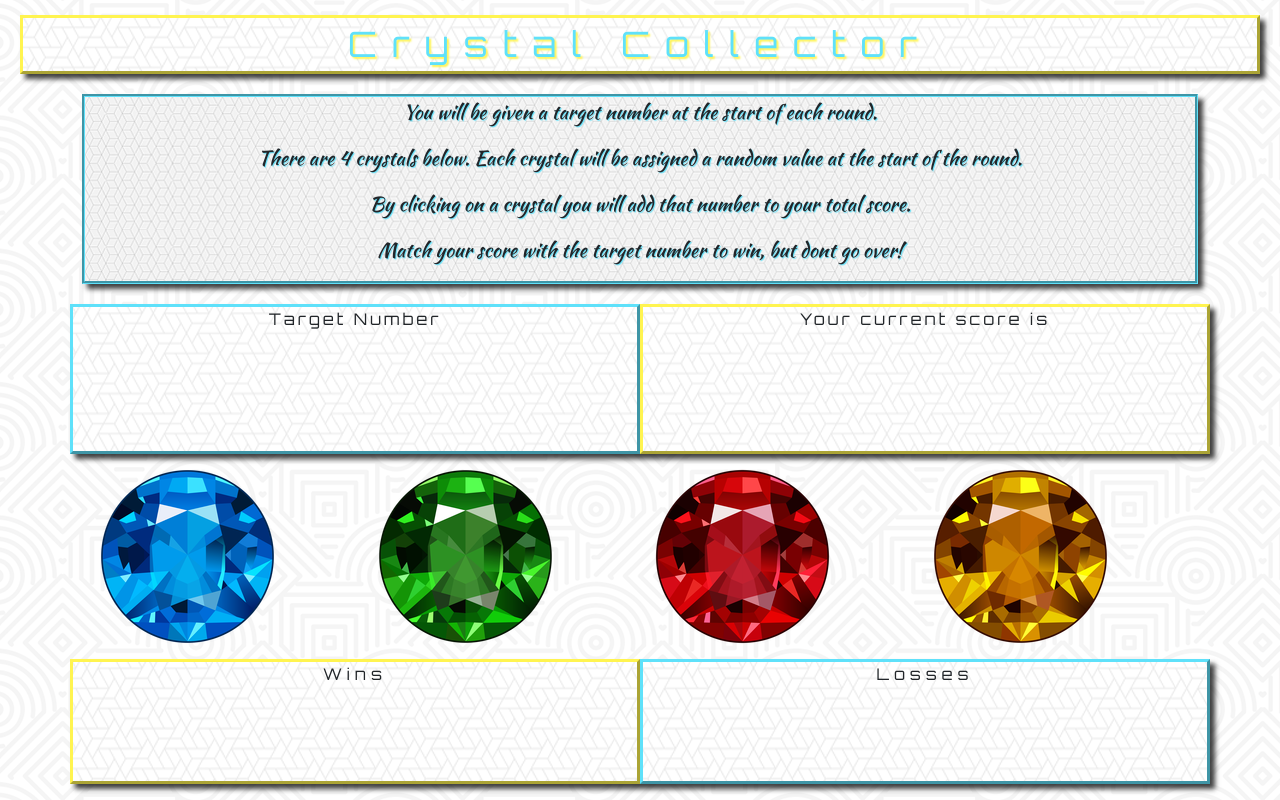
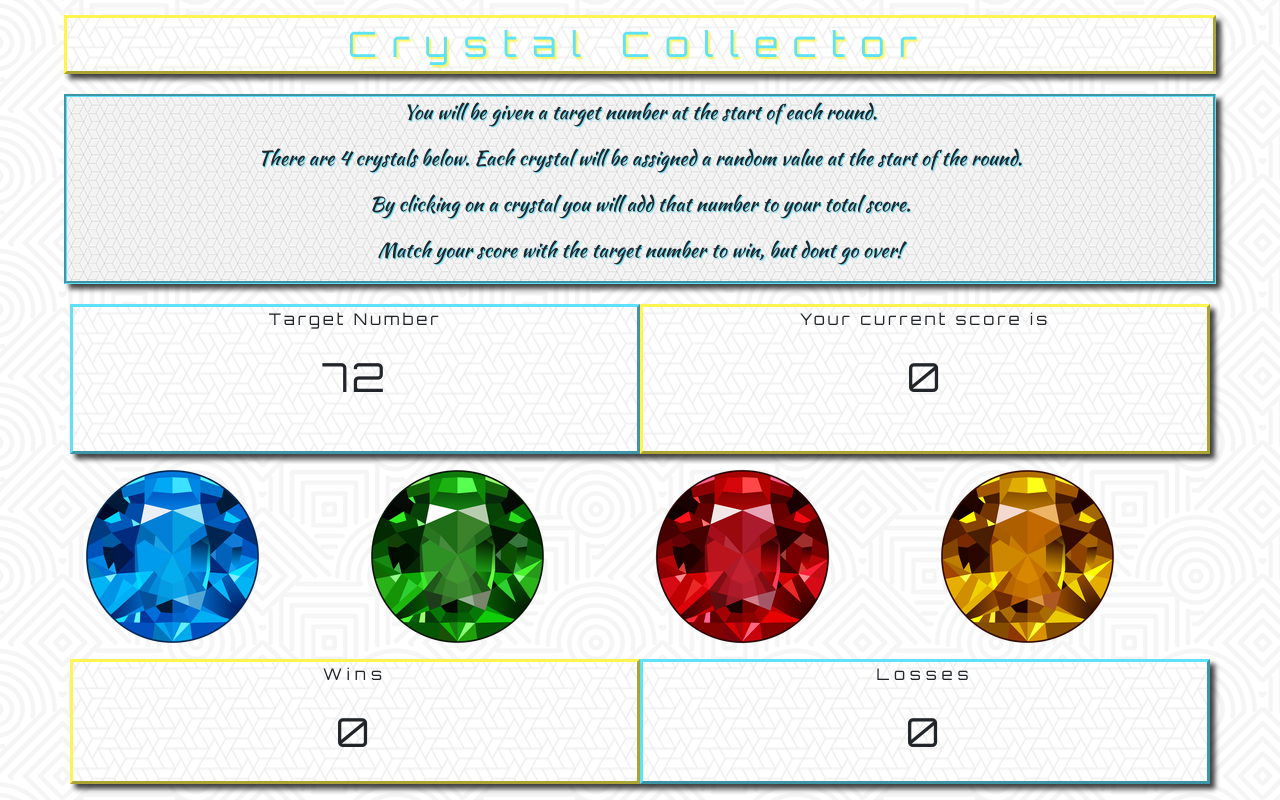
Before and after one commit to connorbreault/Crystal-Collector, a plain HTML site: page index.html in a window 1280 px wide. Drawn offline with nearby package versions, Linux system fonts and the light colour scheme.

Commit message:
javascript added, having issues with the score tracking function

```diff
--- a/assets/css/style.css
+++ b/assets/css/style.css
@@ -2,7 +2,7 @@ body {
     background: url(../images/hypnotize.png)
 }
 #everything {
-    margin: 15px 20px;
+    margin: 15px auto;
 }
 #header {
     text-align: center;
@@ -16,6 +16,8 @@ body {
     -webkit-box-shadow: 5px 5px 5px 0px rgba(0,0,0,0.75);
     -moz-box-shadow: 5px 5px 5px 0px rgba(0,0,0,0.75);
     box-shadow: 5px 5px 5px 0px rgba(0,0,0,0.75);
+    width: 90%;
+    margin: auto;
 }
 #instructions {
     text-align: center;
@@ -35,33 +37,44 @@ body {
     font-family: 'Orbitron', sans-serif;
     height: 150px;
     letter-spacing: 3px;
+    margin-bottom: 15px;
     background: url(../images/what-the-hex.png);
     -webkit-box-shadow: 5px 5px 5px 0px rgba(0,0,0,0.75);
     -moz-box-shadow: 5px 5px 5px 0px rgba(0,0,0,0.75);
     box-shadow: 5px 5px 5px 0px rgba(0,0,0,0.75);
 }
-#targetNumber{
+#targetBox{
     border: #5fe1fa outset;
 }
-#yourScore {
+#targetNumber {
+    font-size: 40px;
+}
+#yourScoreBox {
     border: #fff450 outset;
 }
-#crystals {
-    margin: 15px auto;
+#yourScore {
+    font-size: 40px;
 }
 #winLoss {
     text-align: center;
     font-family: 'Orbitron', sans-serif;
     height: 125px;
+    margin-top: 15px;
     letter-spacing: 5px;
     background: url(../images/what-the-hex.png);
     -webkit-box-shadow: 5px 5px 5px 0px rgba(0,0,0,0.75);
     -moz-box-shadow: 5px 5px 5px 0px rgba(0,0,0,0.75);
     box-shadow: 5px 5px 5px 0px rgba(0,0,0,0.75);
 }
-#win {
+#winbox {
     border: #fff450 outset;
 }
-#loss {
+#win {
+    font-size: 40px;
+}
+#lossbox {
     border: #5fe1fa outset;
 }
+#loss {
+    font-size: 40px;
+}
--- a/assets/javascript/game.js
+++ b/assets/javascript/game.js
@@ -0,0 +1,106 @@
+//Pseudo
+
+//Game start
+//Target gets random number 19-120
+//Each crystal gets random number 1-12
+//Click event for each crystal
+//Crystal numbers added up
+//If equal to target increment win
+//If over target increment loss
+
+
+
+// Variables
+
+var targetNumber = 0
+
+var yourScore = 0
+
+var wins = 0
+
+var losses = 0
+
+
+
+// Functions
+
+    //get target number
+    targetNumber = Math.floor(Math.random() * 101) + 19
+    $("#targetNumber").html(targetNumber)
+
+
+    //append variables
+    $("#win").html(wins)
+    $("#loss").html(losses)
+    $("#yourScore").html(yourScore)
+
+
+    //assign random numbers to crystals
+    var randomNumOne = Math.floor(Math.random() * 11) + 1
+    $("#crystalOne").append(randomNumOne)
+    var randomNumTwo = Math.floor(Math.random() * 11) + 1
+    $("#crystalTwo").append(randomNumTwo)
+    var randomNumThree = Math.floor(Math.random() * 11) + 1
+    $("#crystalThree").append(randomNumThree)
+    var randomNumFour = Math.floor(Math.random() * 11) + 1
+    $("#crystalFour").append(randomNumFour)
+
+
+    //crystal click events that add to yourScore
+    $("#crystalOne").on("click", function (){
+        yourScore = randomNumOne + yourScore
+        $("#yourScore").html(yourScore)
+    })
+    $("#crystalTwo").on("click", function (){
+        yourScore = randomNumTwo + yourScore
+        $("#yourScore").html(yourScore)
+    })
+    $("#crystalThree").on("click", function (){
+        yourScore = randomNumThree + yourScore
+        $("#yourScore").html(yourScore)
+    })
+    $("#crystalFour").on("click", function (){
+        yourScore = randomNumFour + yourScore
+        $("#yourScore").html(yourScore)
+    })
+
+
+    //track your score vs target number
+    function scoreCheck(){
+        if (yourScore = targetNumber) {
+            win()
+        }
+        else if (yourScore > targetNumber) {
+            lose()
+        }
+        }
+
+
+    //wim and lose functions
+    function win() {
+        alert("You win!")
+        wins++
+        $("#win").html(wins)
+        roundStart()
+    }
+    function lose() {
+        alert("You lose!")
+        losses++
+        $("#loss").html(losses)
+        roundStart()
+    }
+
+
+    //round reset, sets your score to 0 and randomizes target number & crystal numbers
+    function roundStart() {
+        targetNumber = Math.floor(Math.random() * 101) + 19
+        yourScore = 0
+        var randomNumOne = Math.floor(Math.random() * 11) + 1
+        $("#crystalOne").append(randomNumOne)
+        var randomNumTwo = Math.floor(Math.random() * 11) + 1
+        $("#crystalTwo").append(randomNumTwo)
+        var randomNumThree = Math.floor(Math.random() * 11) + 1
+        $("#crystalThree").append(randomNumThree)
+        var randomNumFour = Math.floor(Math.random() * 11) + 1
+        $("#crystalFour").append(randomNumFour)
+    }
--- a/index.html
+++ b/index.html
@@ -20,38 +20,55 @@
         <div id="header">Crystal Collector</div>
         <div id="instructions">
             <p>
-            You will be given a target number at the start of each round.
+                You will be given a target number at the start of each round.
             </p>
             <p>
-            There are 4 crystals below. Each crystal will be assigned a random value at the start of the round.
+                There are 4 crystals below. Each crystal will be assigned a random value at the start of the round.
             </p>
             <p>
-            By clicking on a crystal you will add that number to your total score.
+                By clicking on a crystal you will add that number to your total score.
             </p>
             <p>
-            Match your score with the target number to win, but dont go over!
+                Match your score with the target number to win, but dont go over!
             </p>
         </div>
         <div class="container">
             <div class="row" id="scoreBoard">
-                <div class="col" id="targetNumber">Target Number</div>
-                <div class="col" id="yourScore">Your current score is</div>
+                <div class="col" id="targetBox">
+                    <p>Target Number</p>
+                    <p id="targetNumber"></p>
+                </div>
+                <div class="col" id="yourScoreBox">
+                    <p>Your current score is</p>
+                    <p id="yourScore"></p>
+                </div>
             </div>
         </div>
         <div class="container">
             <div class="row" id="crystals">
-                <div class="col" id="crystalOne"><img src="./assets/images/gemBlue.png" alt=""></div>
-                <div class="col" id="crystalTwo"><img src="./assets/images/gemGreen.png" alt=""></div>
-                <div class="col" id="crystalThree"><img src="./assets/images/gemRed.png" alt=""></div>
-                <div class="col" id="crystalFour"><img src="./assets/images/gemYellow.png" alt=""></div>
+                <div class="col"><img id="crystalOne" src="./assets/images/gemBlue.png" alt=""></div>
+                <div class="col"><img id="crystalTwo" src="./assets/images/gemGreen.png" alt=""></div>
+                <div class="col"><img id="crystalThree" src="./assets/images/gemRed.png" alt=""></div>
+                <div class="col"><img id="crystalFour" src="./assets/images/gemYellow.png" alt=""></div>
             </div>
         </div>
         <div class="container">
             <div class="row" id="winLoss">
-                <div class="col" id="win">Wins</div>
-                <div class="col" id="loss">Losses</div>
+                <div class="col" id="winbox">
+                    <p>
+                        Wins
+                    </p>
+                    <p id="win"></p>
+                </div>
+                <div class="col" id="lossbox">
+                    <p>
+                        Losses
+                    </p>
+                    <p id="loss"></p>
+                </div>
             </div>
         </div>
+    </div>
         <script src="./assets/javascript/game.js"></script>
         <script src="https://code.jquery.com/jquery-3.3.1.slim.min.js"
             integrity="sha384-q8i/X+965DzO0rT7abK41JStQIAqVgRVzpbzo5smXKp4YfRvH+8abtTE1Pi6jizo"
```
